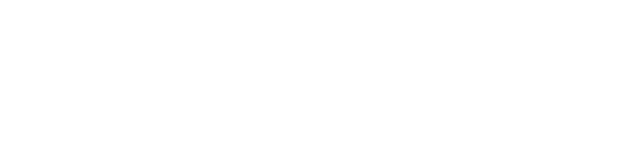
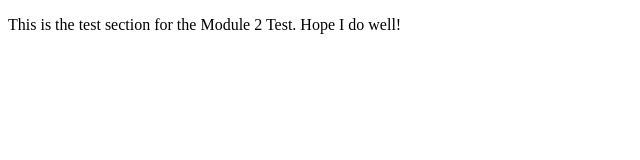
Before and after one commit to jpinto100/module2-solution, a plain HTML site: page index.html in a window 1280 px wide. Shown: the whole page, without its empty margins (0-640 px from the left). Drawn offline with Linux system fonts and the light colour scheme.

```diff
--- a/index.html
+++ b/index.html
@@ -1,9 +1,9 @@
 <!DOCTYPE html>
 <html>
 <head>
-	<title></title>
+	<title>Module 2 Test</title>
 </head>
 <body>
-
+<p>This is the test section for the Module 2 Test. Hope I do well!</p>
 </body>
 </html>
```
Also changed, not shown: module2-solution.css (added).
